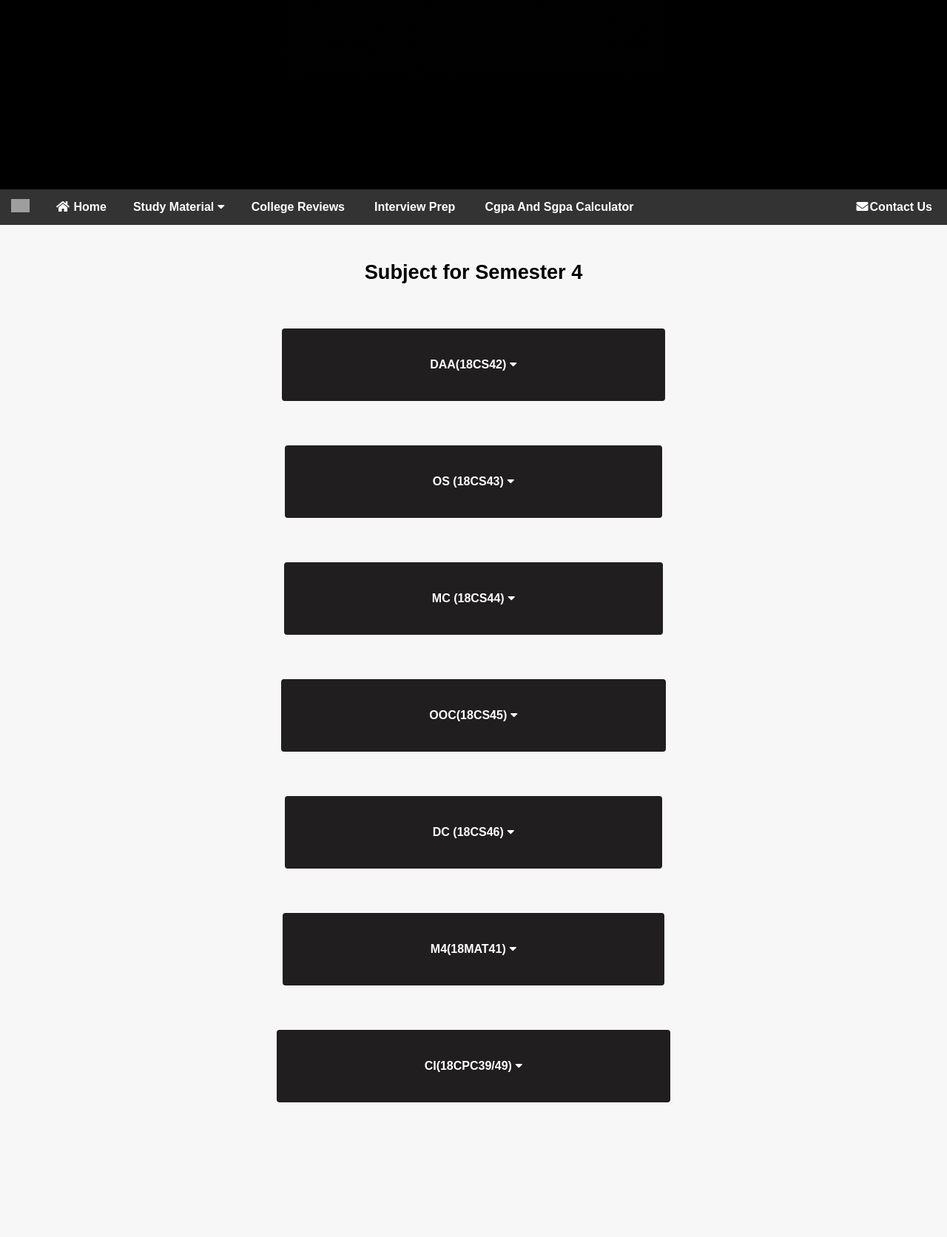
After one commit to TEAM-WebAssassins/CANSTUDY, a PHP site: page /IS_SEM4sub.html in a window 1280 px wide. The commit adds this page. Shown: the whole page at 74% size. Run offline with PHP 8.4, Linux system fonts and the light colour scheme; grey boxes are pictures that could not be loaded.

Commit message:
Add files via upload

```diff
--- a/IS.html
+++ b/IS.html
@@ -56,7 +56,7 @@
                 <div class="btn1-space"></div>
         <a class="sem-btn" href="#"><b>Semester 3</b></a>
         <div class="btn-space"></div>
-        <a class="sem-btn" href="#"><b>Semester 4</b></a>
+        <a class="sem-btn" href="IS_SEM4sub.html"><b>Semester 4</b></a>
         <div class="btn-space"></div>
         <a class="sem-btn" href="#"><b>Semester 5</b></a>
         <div class="btn-space"></div>
--- /dev/null
+++ b/IS_SEM4sub.html
@@ -0,0 +1,147 @@
+<!DOCTYPE html>
+<html lang="en">
+<head>
+    <meta charset="UTF-8">
+    <meta name="viewport" content="width=device-width, initial-scale=1.0">
+    <!-- Icon for website -->
+    <link rel="apple-touch-icon" sizes="180x180" href="C:\Users\User\Desktop\Web_dev\favicon_io (1)\android-chrome-192x192.png">
+    <link rel="icon" type="image/png" sizes="32x32" href="C:\Users\User\Desktop\Web_dev\favicon_io (1)\favicon-32x32.png">
+    <link rel="icon" type="image/png" sizes="16x16" href="favicon-16x16.png">
+    <link rel="manifest" href="site.webmanifest">
+
+
+    <title>CANSTUDY | IS </title>
+    <!-- Linking Fontawesome Icons -->
+    <link rel="stylesheet" href="https://cdnjs.cloudflare.com/ajax/libs/font-awesome/5.15.1/css/all.min.css"
+        integrity="sha512-+4zCK9k+qNFUR5X+cKL9EIR+ZOhtIloNl9GIKS57V1MyNsYpYcUrUeQc9vNfzsWfV28IaLL3i96P9sdNyeRssA=="
+        crossorigin="anonymous" />
+    <link rel="stylesheet" href="style55.css">
+</head>
+<body>
+    <body>
+        <!-- >>>Change the header bg and add the gif remove the text -->
+        <header>
+            <div class="banner"></div>
+
+            <!-- Navigation Bar -->
+            <nav>
+                <!-- >>>Change Home with the logo -->
+                <a href="#">
+                    <img class="logo" src="C:\Users\User\Desktop\Web_dev\image\canlogo.png" alt="Logo CANstudy">
+                </a>
+                <a class="menu-btn" href="C:\Users\User\Desktop\CANSTUDY\index\index.html"><i class="fa fa-fw fa-home"></i><b> Home</b></a>
+                <div class="dropdown">
+                    <button class="dropbtn"><b>Study Material</b>
+                      <i class="fa fa-caret-down"></i>
+                    </button>
+                    <div class="dropdown-content">
+                        <a href="C:\Users\User\Desktop\CANSTUDY\page2\IS.html">Information Science &amp; Engineering</a>
+                        <a href="C:\Users\User\Desktop\CANSTUDY\page2\CS.html">Computer Science &amp; Engineering</a>
+                        <a href="C:\Users\User\Desktop\CANSTUDY\page2\EC.html">Electronics &amp; Communication Engineering</a>
+                        <a href="C:\Users\User\Desktop\CANSTUDY\page2\MEC.html">Mechanical Engineering</a>
+                        <a href="C:\Users\User\Desktop\CANSTUDY\page2\AI.html">Artificial Intelligence &amp; Machine Learning</a>
+                        <a href="C:\Users\User\Desktop\CANSTUDY\page2\CSD.html">Computer Science &amp; Design</a>
+                        <a href="C:\Users\User\Desktop\CANSTUDY\page2\CSB.html">Computer Science &amp; Business Systems</a>
+                        <a href="C:\Users\User\Desktop\CANSTUDY\page2\SH.html">Science &amp; Humanities</a>
+                      </div>
+                  </div>
+                  <a class="menu-btn" href="https://www.careers360.com/colleges/canara-engineering-college-mangalore/reviews" target="_blank"><b>College Reviews</b></a>
+                  <a class="menu-btn" href="https://www.justcrackinterview.com/20-most-common-interview-questions-and-answers-asked-in-every-interview/" target="_blank"><b>Interview Prep</b></a>
+                  <a class="menu-btn" href="https://www.markcalculator.in/sgpamain.html" target="_blank"><b>Cgpa And Sgpa Calculator</b></a>
+                  <a class="menu-btn flex-align-left" href="https://www.canaraengineering.in/contact-us" target="_blank"><i class="fa fa-fw fa-envelope"></i><b>Contact Us</b></a>
+            </nav>
+        </header>
+        <main>
+            <section>
+                <h1><span>Subject for Semester 4</span></h1>
+                <div class="btn1-space"></div>
+        <div class="dropdown1">
+            <button class="dropbttn" href="#"><b>DAA(18CS42)</b></a>
+            <i class="fa fa-caret-down"></i>
+                    <div class="dropdown-content1">
+                        <a href="C:\Users\User\Desktop\CANSTUDY\notes\1656074312988_module 1.pdf" >Module 1</a>
+                        <a href="C:\Users\User\Desktop\CANSTUDY\notes\module 2.pdf" >Module 2</a>
+                        <a href="#">Module 3</a>
+                        <a href="#">Module 4</a>
+                        <a href="#">Module 5</a>
+                      </div>
+                    </div>
+                <div class="btn1-space"></div>
+        <div class="dropdown1">
+            <button class="dropbttn" href="#"><b>OS (18CS43)</b></a>
+            <i class="fa fa-caret-down"></i>
+                    <div class="dropdown-content1">
+                        <a href="#">Module 1</a>
+                        <a href="#">Module 2</a>
+                        <a href="#">Module 3</a>
+                        <a href="#">Module 4</a>
+                        <a href="#">Module 5</a>
+                    </div>
+                </div>
+                <div class="btn1-space"></div>
+        <div class="dropdown1">
+            <button class="dropbttn" href="#"><b>MC (18CS44)</b></a>
+            <i class="fa fa-caret-down"></i>
+                    <div class="dropdown-content1">
+                        <a href="#">Module 1</a>
+                        <a href="#">Module 2</a>
+                        <a href="#">Module 3</a>
+                        <a href="#">Module 4</a>
+                        <a href="#">Module 5</a>
+                    </div>
+                </div>
+                <div class="btn1-space"></div>
+        <div class="dropdown1">
+            <button class="dropbttn" href="#"><b>OOC(18CS45)</b></a>
+            <i class="fa fa-caret-down"></i>
+                    <div class="dropdown-content1">
+                        <a href="#">Module 1</a>
+                        <a href="#">Module 2</a>
+                        <a href="#">Module 3</a>
+                        <a href="#">Module 4</a>
+                        <a href="#">Module 5</a>
+                    </div>
+                </div>
+                <div class="btn1-space"></div>
+        <div class="dropdown1">
+            <button class="dropbttn" href="#"><b>DC (18CS46)</b></a>
+            <i class="fa fa-caret-down"></i>
+                    <div class="dropdown-content1">
+                        <a href="#">Module 1</a>
+                        <a href="#">Module 2</a>
+                        <a href="#">Module 3</a>
+                        <a href="#">Module 4</a>
+                        <a href="#">Module 5</a>
+                    </div>
+                </div>
+                <div class="btn1-space"></div>
+        <div class="dropdown1">
+            <button class="dropbttn" href="#"><b>M4(18MAT41)</b></a>
+            <i class="fa fa-caret-down"></i>
+                    <div class="dropdown-content1">
+                        <a href="#">Module 1</a>
+                        <a href="#">Module 2</a>
+                        <a href="#">Module 3</a>
+                        <a href="#">Module 4</a>
+                        <a href="#">Module 5</a>
+                    </div>
+                </div>
+                <div class="btn1-space"></div>
+        <div class="dropdown1">
+            <button class="dropbttn" href="#"><b>CI(18CPC39/49)</b></a>
+            <i class="fa fa-caret-down"></i>
+                    <div class="dropdown-content1">
+                        <a href="#">Module 1</a>
+                        <a href="#">Module 2</a>
+                        <a href="#">Module 3</a>
+                        <a href="#">Module 4</a>
+                        <a href="#">Module 5</a>
+                    </div>
+                </div>
+                <div class="btn1-space"></div>
+                <div class="btn-space"></div>
+
+            </main>
+        </section>
+</body>
+</html>
--- /dev/null
+++ b/style55.css
@@ -0,0 +1,231 @@
+/*CSScode*/
+* {
+    /* Deault CSS on all Elements */
+    box-sizing: border-box;
+    padding: 0;
+    margin: 0;
+    font-family: "San Francisco", arial, sans-serif;
+  }
+
+  header {
+    text-align: center;
+    background-color: black;
+  }
+
+  .banner {
+    /* Backgroung banner GIF */
+    background-image: url(../image/canstudylogo.gif);
+    height: 20vw;
+    min-height: 30px;
+    background-attachment: fixed;
+    background-position: top center;
+    background-repeat: no-repeat;
+    background-size: 40% 40% ;
+
+  }
+
+  /* Style the top navigation bar */
+  nav {
+    display: flex;
+    background-color: #333;
+    align-items: center;
+  }
+
+  /* Style the navigation bar links */
+  nav .menu-btn {
+    color: white;
+    padding: 15px 20px;
+    text-decoration: none;
+    text-align: center;
+
+  }
+
+  /* Change color on hover */
+  nav .menu-btn:hover {
+    background-color: #ddd;
+    color: black;
+  }
+  /* The dropdown container */
+  .dropdown {
+  float: left;
+  overflow: hidden;
+  }
+
+  /* Dropdown button */
+  .dropdown .dropbtn {
+  font-size: 16px;
+  border: none;
+  outline: none;
+  color: white;
+  padding: 14px 16px;
+  background-color: inherit;
+  font-family: inherit; /* Important for vertical align on mobile phones */
+  margin: 0; /* Important for vertical align on mobile phones */
+  }
+
+  /* Add a red background color to navbar links on hover */
+  .dropdown:hover .dropbtn {
+  background-color: rgb(25, 9, 83);
+  }
+
+  /* Dropdown content (hidden by default) */
+  .dropdown-content {
+  display: none;
+  position: absolute;
+  background-color: #f9f9f9;
+  min-width: 160px;
+  box-shadow: 0px 8px 16px 0px rgba(0,0,0,0.2);
+  z-index: 1;
+  }
+
+  /* Links inside the dropdown */
+  .dropdown-content a {
+  float: none;
+  color: black;
+  padding: 12px 16px;
+  text-decoration: none;
+  display: block;
+  text-align: left;
+  }
+
+  /* Add a grey background color to dropdown links on hover */
+  .dropdown-content a:hover {
+  background-color: #ddd;
+  }
+
+  /* Show the dropdown menu on hover */
+  .dropdown:hover .dropdown-content {
+  display: block;
+  }
+
+  /* Sizing Logo */
+  nav .logo {
+    width: 100%;
+    height: auto;
+    max-width: 25px;
+    margin: 0px 15px;
+  }
+
+  /* Main column */
+  main {
+    flex: 100%;
+    /* Set the width of the main content */
+    background-color: white;
+    /* White background color */
+  }
+
+  /* every even section with grey color */
+  section:nth-child(odd) {
+    background-color: #f7f7f7;
+  }
+
+  section {
+    text-align: center;
+    height: 100%;
+    padding-top: 3em;
+    padding-bottom: 2em;
+    min-height: 40vh;
+
+  }
+  section h1{
+    font-family:  'Kdam Thmor Pro', sans-serif ;
+    font-size: 1.7em;
+  }
+  .sem-btn{
+    background-color: rgb(32, 30, 30);
+    color: white;
+    padding: 20px 200px;
+    border:none;
+    border-radius: 4px;
+    cursor: pointer;
+    width:97%;
+    text-decoration: none;
+    }
+  .sem-btn:hover{
+    background-color: rgb(74, 71, 71);
+  }
+  section h1{
+    font-family:  'Kdam Thmor Pro', sans-serif ;
+    font-size: 1.7em;
+  }
+  .sem-btn1{
+    background-color: rgb(32, 30, 30);
+    color: white;
+    padding: 20px 193px;
+    border:none;
+    border-radius: 4px;
+    cursor: pointer;
+    width:90%;
+    text-decoration: none;
+    }
+  .sem-btn1:hover{
+    background-color: rgb(74, 71, 71);
+  }
+
+
+  /*spacing b/w button*/
+  .btn-space{
+    bottom: 3em;
+  padding: 45px;}
+  .btn1-space{
+    padding: 30px;
+  }
+
+  .flex-align-left {
+    margin-left: auto;
+  }
+  .dropbttn {
+    background-color:  rgb(32, 30, 30);
+    color: white;
+    padding: 40px 200px;
+    font-size: 16px;
+    border: none;
+    cursor: pointer;
+    border:none;
+    border-radius: 4px;
+  }
+
+  .dropdown1 {
+    position: relative;
+    display: inline-block;
+  }
+
+  .dropdown-content1 {
+    display: none;
+    position: absolute;
+    background-color: #f9f9f9;
+    min-width: 160px;
+    box-shadow: 0px 8px 16px 0px rgba(0,0,0,0.2);
+    z-index: 1;
+  }
+
+  .dropdown-content1 a {
+    color: black;
+    padding: 12px 16px;
+    text-decoration: none;
+    display: block;
+  }
+
+  .dropdown-content1 a:hover {
+    background-color: #a29898
+  }
+
+  .dropdown1:hover .dropdown-content1 {
+    display: block;
+  }
+
+  .dropdown1:hover .dropbttn {
+    background-color: black;
+  }
+  @media screen and (max-width: 700px) {
+    footer,
+    .sm-handle,
+    nav {
+      flex-direction: column;
+      padding: 10px 0px;
+    }
+
+    .flex-align-left {
+      margin-left: 0;
+    }
+  }
```
Also changed, not shown: demo.html (added, +63 -0 lines), style44.css (+7 -4 lines).
